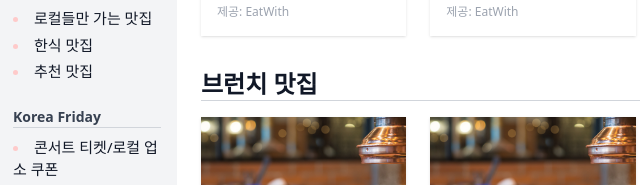
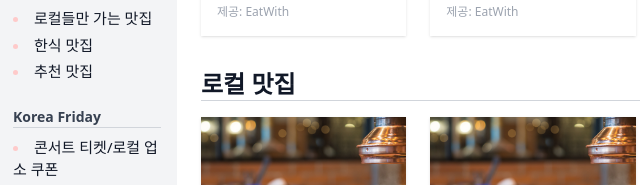
Before and after one commit to callac054/kp-website, a website: page restaurant.html in a window 1280 px wide. Shown: the part 933-1118 px from the top of the page, 67-707 px from the left. Drawn offline with Linux system fonts and the light colour scheme.

Commit message:
fix(restaurant): …

```diff
--- a/restaurant.html
+++ b/restaurant.html
@@ -208,7 +208,7 @@
     <!-- 로컬 맛집 -->
      <section>
      <div class="my-4 flex items-end justify-between border-b border-gray-300">
-          <h2 class="text-2xl font-bold">브런치 맛집</h2>
+          <h2 class="text-2xl font-bold">로컬 맛집</h2>
           <a href="#" class="text-sm text-gray-600 hover:underline">더 보기</a>
       </div>
 
```
Also changed, not shown: dist/output.css, src/images/logo-sb.jpg (added).
